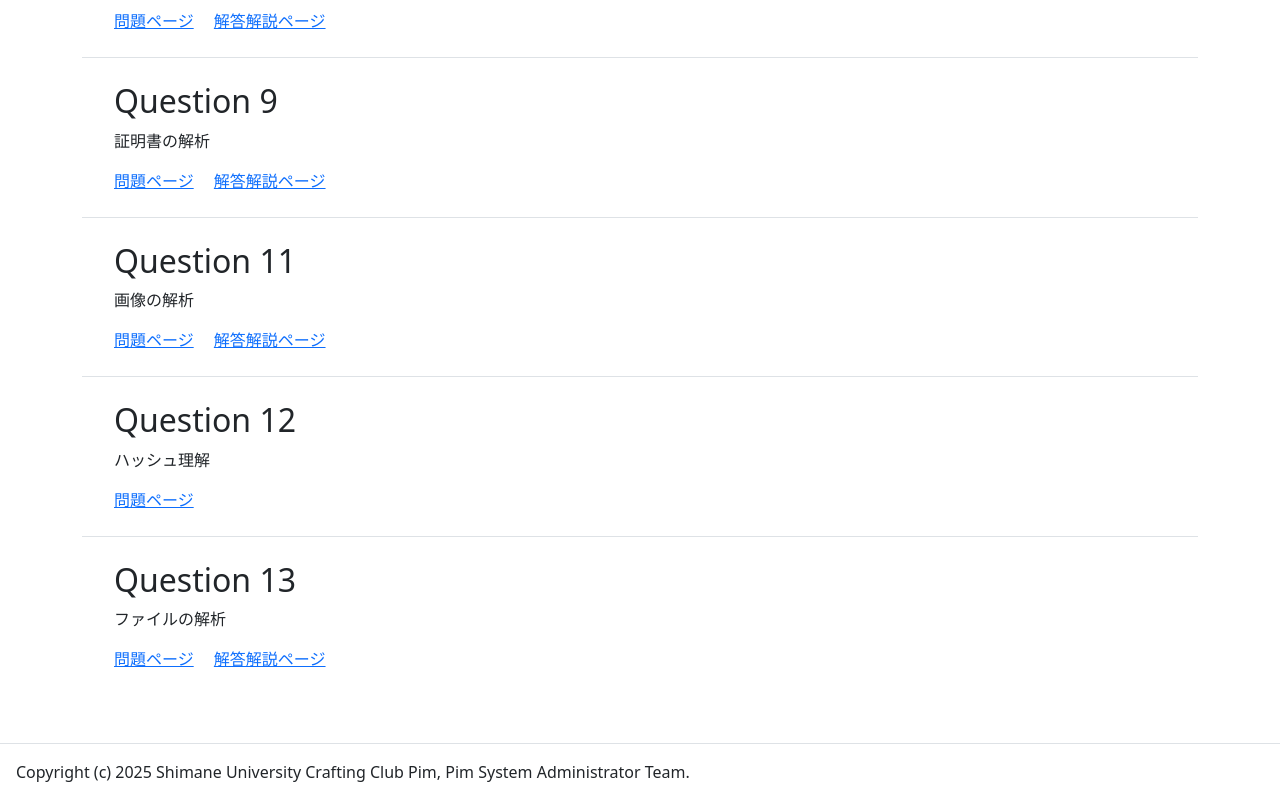
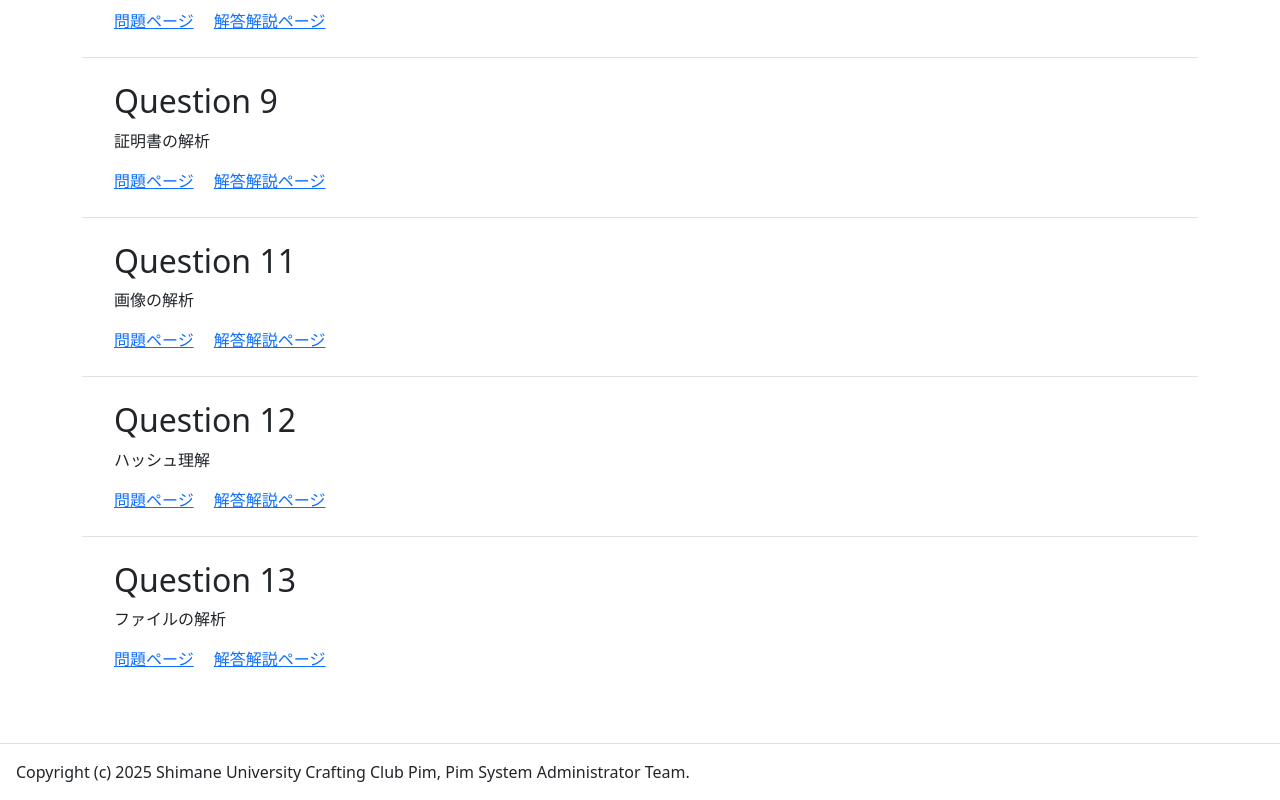
Before and after one commit to shimane-u-pim/proj-2025-ctf, a plain HTML site: page questions.html in a window 1280 px wide. Shown: the part 1066-1866 px from the top of the page. Drawn offline with nearby package versions, Linux system fonts and the light colour scheme.

Commit message:
Add missing answer link to q12 (#16)

```diff
--- a/questions.html
+++ b/questions.html
@@ -108,6 +108,7 @@
                                     <h2 class="card-title">Question 12</h2>
                                     <p class="card-text">ハッシュ理解</p>
                                     <a href="questions/12.html" class="card-link">問題ページ</a>
+                                    <a href="answers/12.html" class="card-link">解答解説ページ</a>
                                 </div>
                             </div>
                         </li>
```
